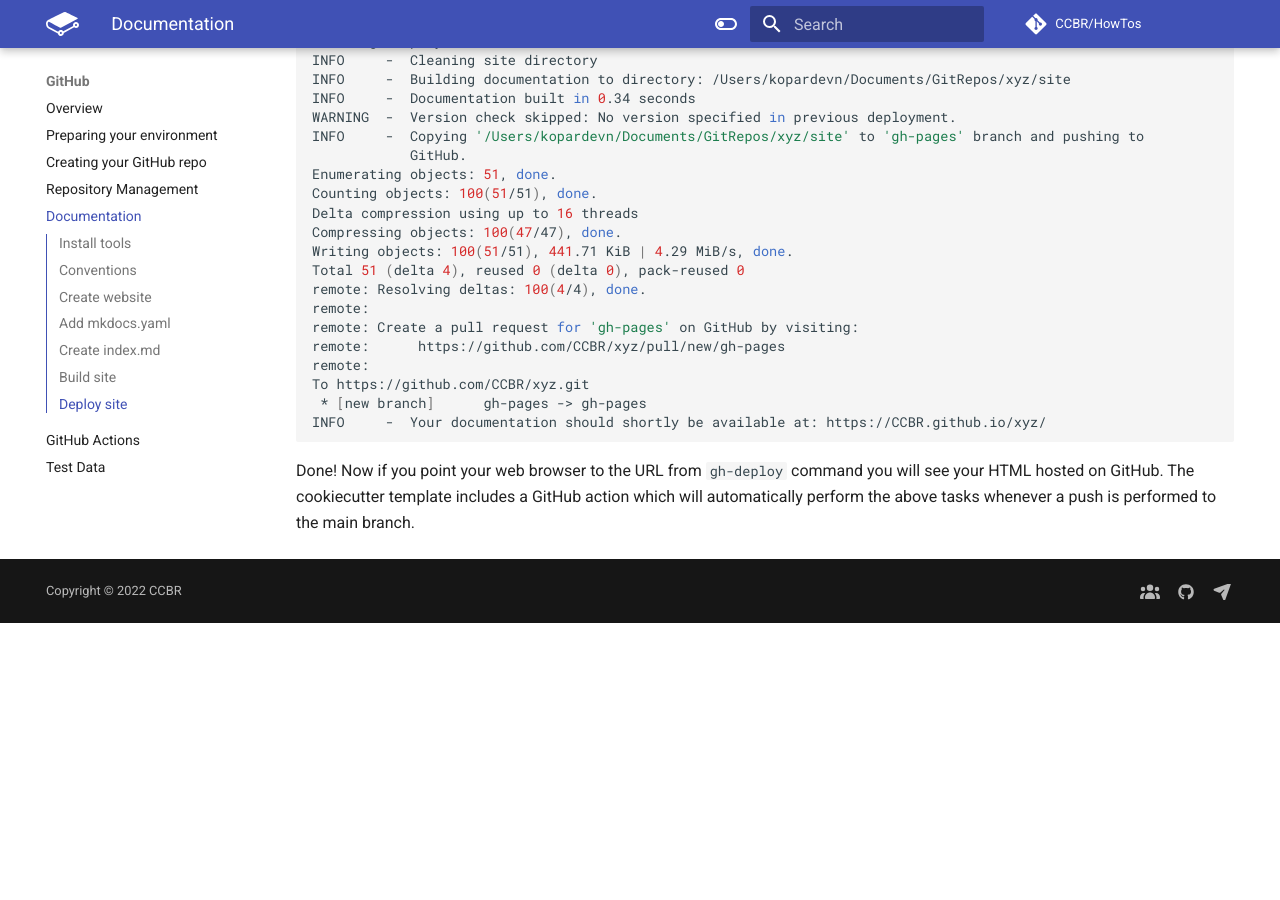
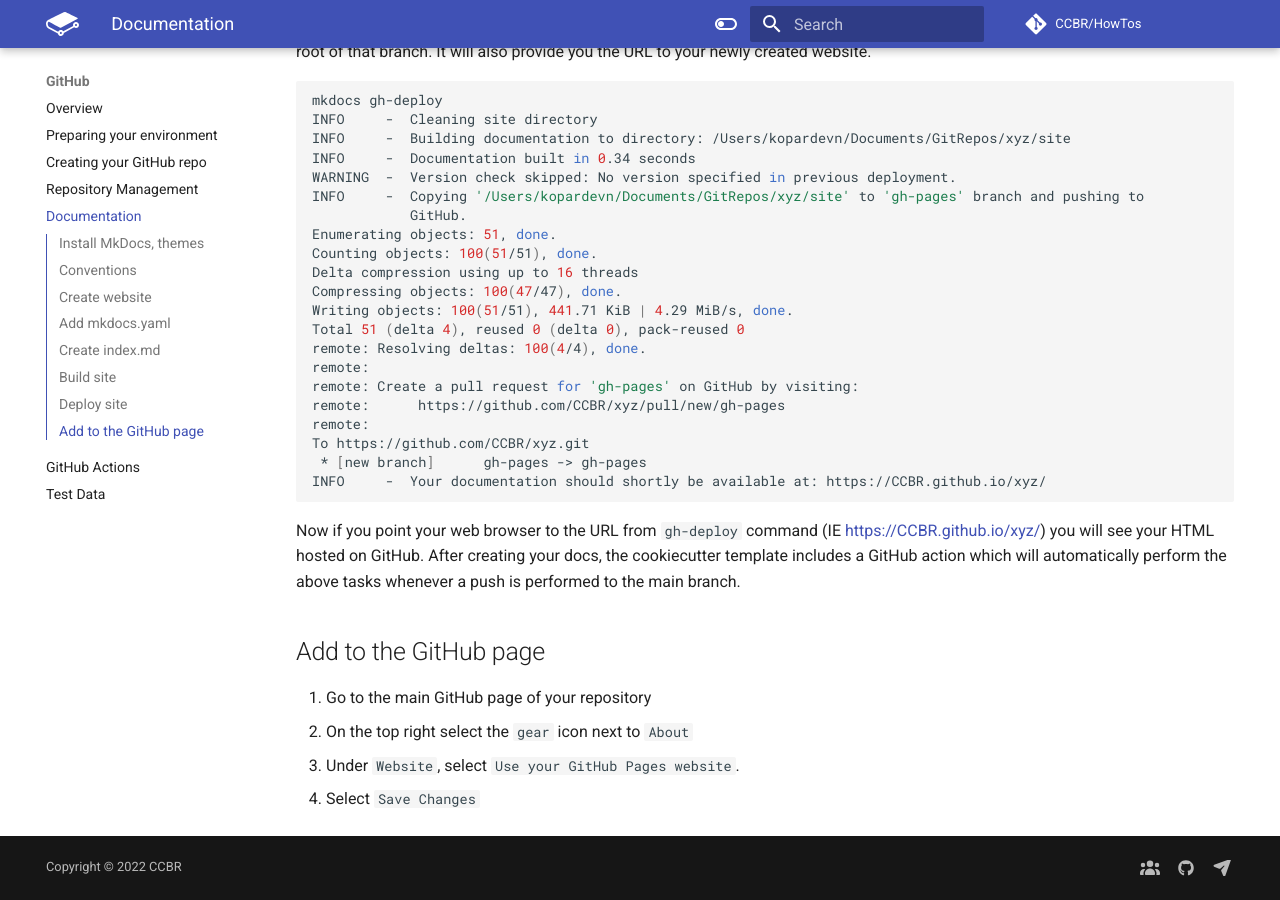
Before and after one commit to escauley/HowTos, an MkDocs documentation site: the page built from docs/GitHub/sop_docs.md, in a window 1280 px wide and 900 px high, scrolled down 4252 px. Built offline with MkDocs 1.6.1 and Material for MkDocs 9.7.7, drawn with Linux system fonts in a browser that asks for light colours; comment, search, counter and statistics services are not loaded; the version menu is left out; before the commit the page ends 4875 px from its top, so only the background shows below that; some of the changed text lies outside the part shown.

Commit message:
add info on how to link docs to gh main page

````diff
--- a/docs/GitHub/sop_docs.md
+++ b/docs/GitHub/sop_docs.md
@@ -1,16 +1,16 @@
 # GitHub Best Practices: Documentation
 GitHub [Pages](https://pages.github.com/) is quick and easy way to build static websites for your GitHub repositories. Essentially, you write pages in [Markdown](https://www.markdownguide.org/) which are then rendered to HTML and hosted on GitHub, free of cost!
 
-CCBR has used GitHub pages to provide extensive, legible and origanized documentation for many of our pipelines:
+CCBR has used GitHub pages to provide extensive, legible and origanized documentation for our pipelines. Examples are included below:
 
+- [CARLISLE](https://ccbr.github.io/CARLISLE/)
 - [Pipeliner](https://ccbr.github.io/pipeliner-docs/)
 - [RNA-seek](https://ccbr.github.io/RNA-seek/)
 - [Exome-seek](https://ncipangea.github.io/CCBR_GATK4_Exome_Seq_Pipeline/)
-and many others.
 
-We prefer to use [`mkdocs`](https://www.mkdocs.org/) with [Material](https://squidfunk.github.io/mkdocs-material/getting-started/) theme for most of our GitHub Pages websites.
+[`Mkdocs`](https://www.mkdocs.org/) is the with documentation tool prefered, with the [Material](https://squidfunk.github.io/mkdocs-material/getting-started/) theme, for most of the CCBR GitHub Pages websites.
 
-## Install tools
+## Install MkDocs, themes
 
 `mkdocs` and the Material for mkdocs theme can be installed using the following:
 
@@ -182,13 +182,14 @@ INFO     -  Documentation built in 0.32 seconds
 
 The above command creates a local `site` folder which is the root of your "to-be-hosted" website. You can now open the HTMLs in the `site` folder locally to ensure that that HTML is as per you liking. If not, then you can make edits to the `.md` files and rebuild the site.
 
-> **NOTE**: You do not want to push the `site` folder back to GH and hence it needs to be added to `.gitignore` file:
-> ```bash
-> echo "**/site/*" > .gitignore
-> git add .gitignore
-> git commit -m "adding .gitignore"
-> git push
-> ```
+**NOTE**: You do not want to push the `site` folder back to GH and hence it needs to be added to `.gitignore` file:
+
+```bash
+echo "**/site/*" > .gitignore
+git add .gitignore
+git commit -m "adding .gitignore"
+git push
+```
 
 ## Deploy site
 
@@ -218,4 +219,11 @@ To https://github.com/CCBR/xyz.git
 INFO     -  Your documentation should shortly be available at: https://CCBR.github.io/xyz/
 ```
 
-Done! Now if you point your web browser to the URL from `gh-deploy` command you will see your HTML hosted on GitHub. The cookiecutter template includes a GitHub action which will automatically perform the above tasks whenever a push is performed to the main branch.
+Now if you point your web browser to the URL from `gh-deploy` command (IE https://CCBR.github.io/xyz/) you will see your HTML hosted on GitHub. After creating your docs, the cookiecutter template includes a GitHub action which will automatically perform the above tasks whenever a push is performed to the main branch.
+
+## Add to the GitHub page
+
+1. Go to the main GitHub page of your repository
+2. On the top right select the `gear` icon next to `About`
+3. Under `Website`, select `Use your GitHub Pages website`.
+4. Select `Save Changes`
````
